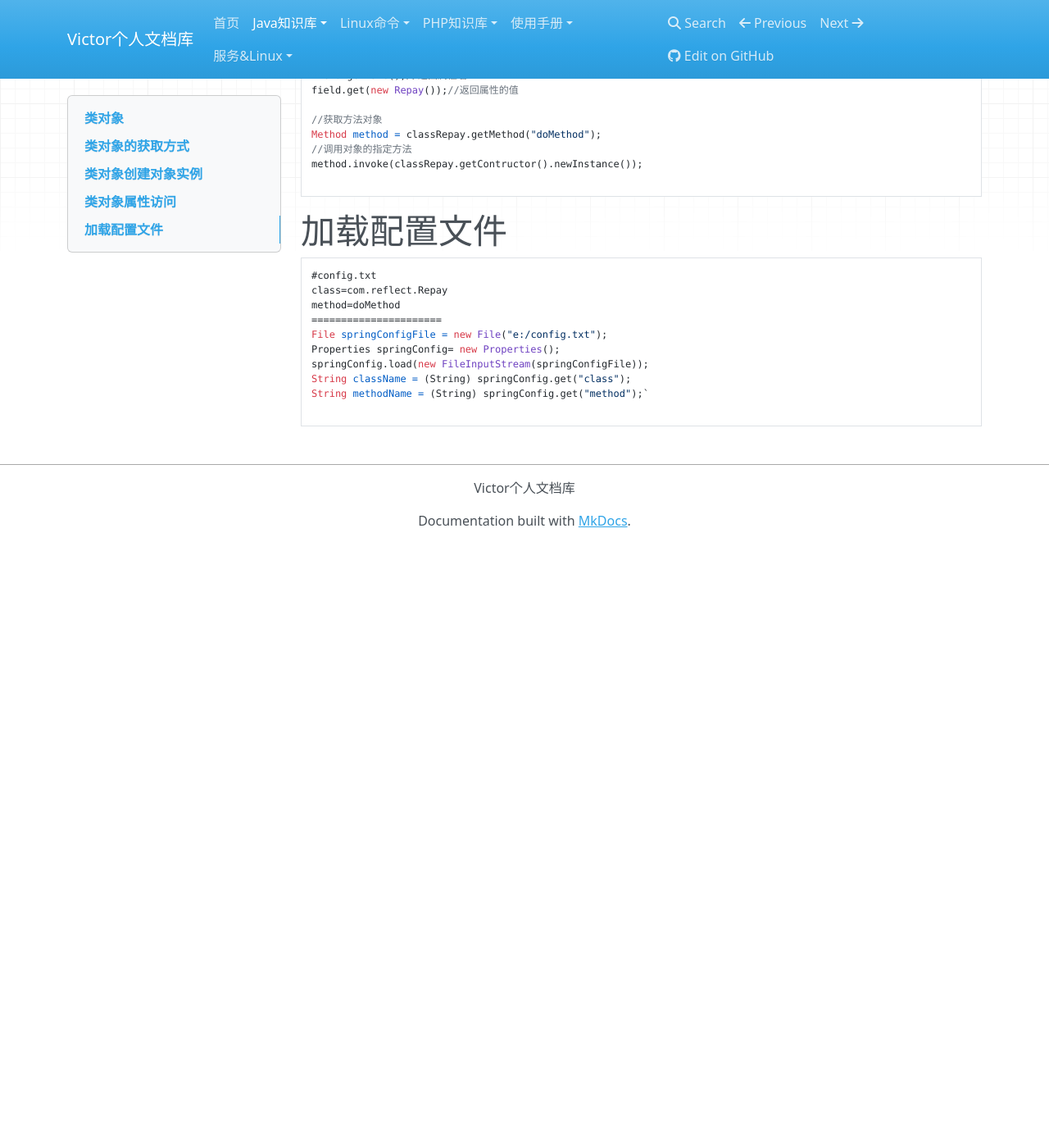
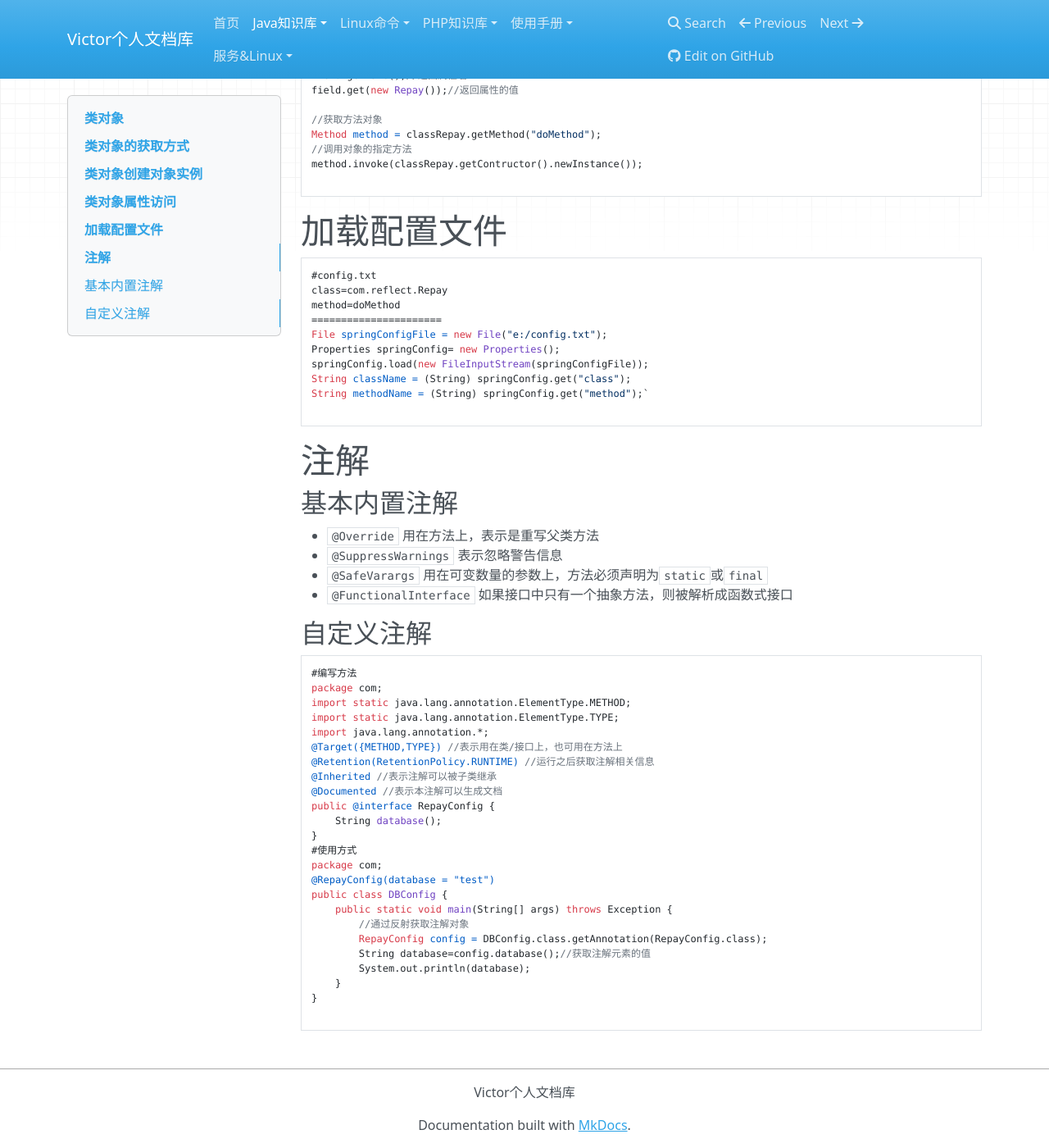
Before and after one commit to victor24680/victorDocs, an MkDocs documentation site: the page built from docs/Java知识库/Java语言库/反射机制和注解.md, in a window 1280 px wide and 1400 px high, scrolled down 1024 px. Shown: the whole window at 82% size. Built offline with MkDocs 1.6.1, drawn with Linux system fonts in a browser that asks for light colours; nearby versions of some CDN libraries; before the commit the page ends 1687 px from its top, so only the background shows below that.

Commit message:
常用类

````diff
--- a/docs/Java知识库/Java语言库/反射机制.md
+++ b/docs/Java知识库/Java语言库/反射机制和注解.md
@@ -62,3 +62,38 @@ String className = (String) springConfig.get("class");
 String methodName = (String) springConfig.get("method");`
 
 ```
+
+# 注解
+## 基本内置注解
+- `@Override` 用在方法上，表示是重写父类方法
+- `@SuppressWarnings` 表示忽略警告信息
+- `@SafeVarargs` 用在可变数量的参数上，方法必须声明为`static`或`final`
+- `@FunctionalInterface` 如果接口中只有一个抽象方法，则被解析成函数式接口
+
+## 自定义注解
+```java
+#编写方法
+package com;
+import static java.lang.annotation.ElementType.METHOD;
+import static java.lang.annotation.ElementType.TYPE;
+import java.lang.annotation.*;
+@Target({METHOD,TYPE}) //表示用在类/接口上，也可用在方法上
+@Retention(RetentionPolicy.RUNTIME) //运行之后获取注解相关信息
+@Inherited //表示注解可以被子类继承
+@Documented //表示本注解可以生成文档
+public @interface RepayConfig {
+    String database();
+}
+#使用方式
+package com;
+@RepayConfig(database = "test")
+public class DBConfig {
+    public static void main(String[] args) throws Exception {
+        //通过反射获取注解对象
+        RepayConfig config = DBConfig.class.getAnnotation(RepayConfig.class);
+        String database=config.database();//获取注解元素的值
+        System.out.println(database);
+    }
+}
+
+```
````
Also changed, not shown: docs/Java知识库/Java语言库/常用类的应用.md (added, +62 -0 lines).
